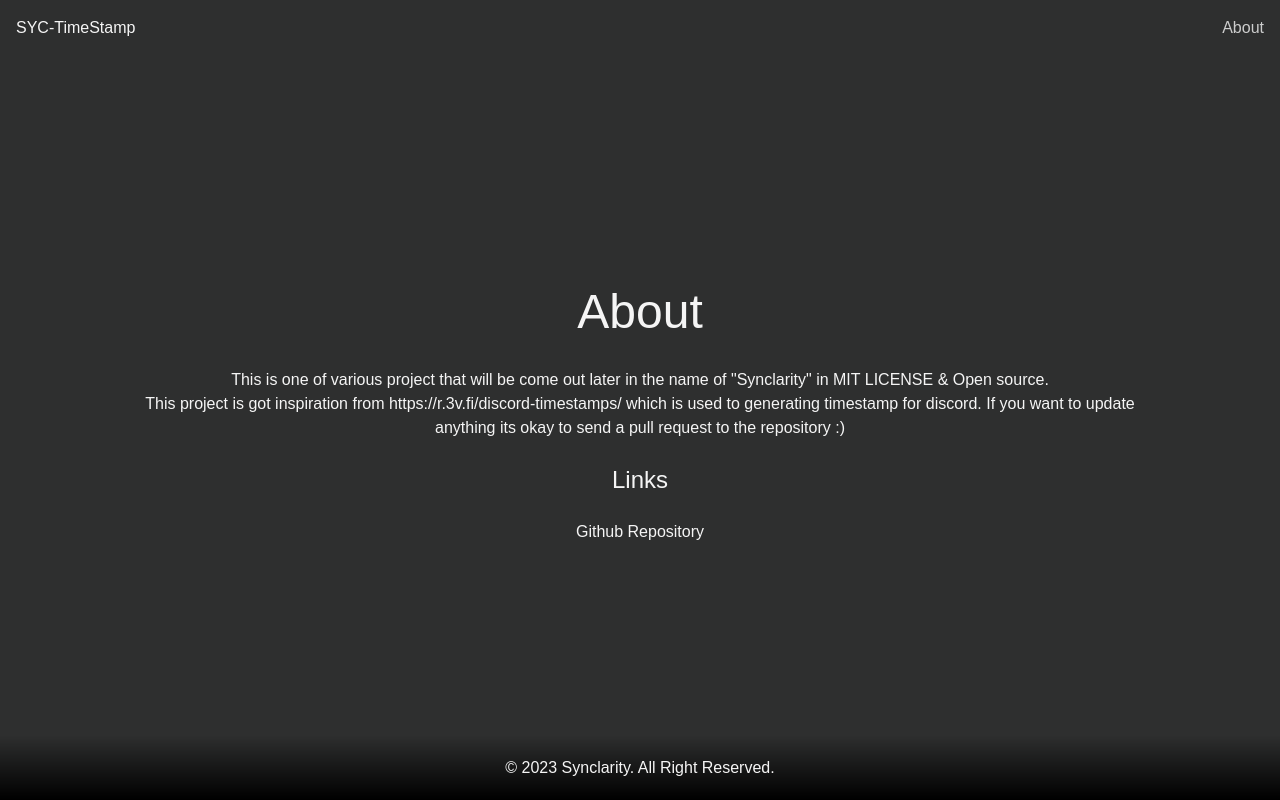
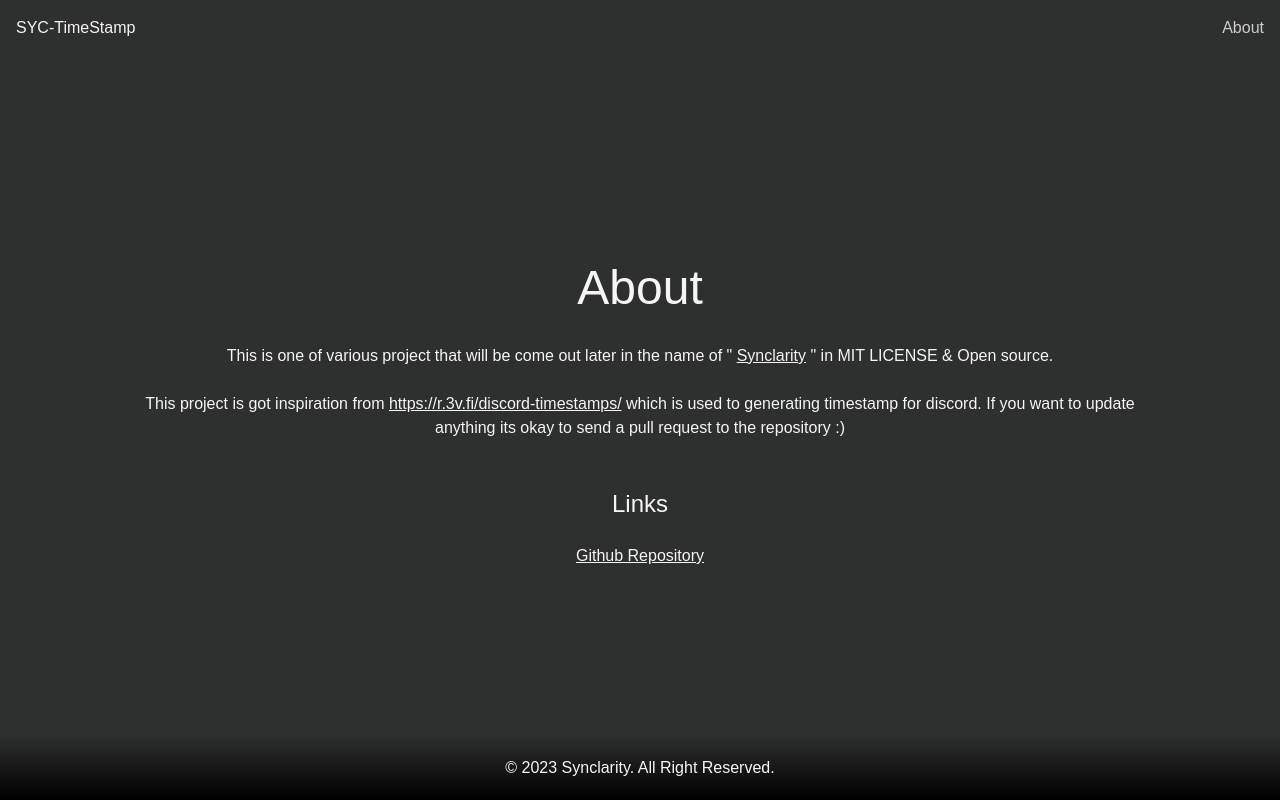
Before and after one commit to slpy-one/timestamp-sveltekit, a SvelteKit app: page /about in a window 1280 px wide. Built offline with nearby package versions, Linux system fonts and the light colour scheme; a web font is replaced by a local one.

Commit message:
chore<pages>: prettify

```diff
--- a/src/routes/+layout.svelte
+++ b/src/routes/+layout.svelte
@@ -17,8 +17,7 @@
 		<p>
 			&copy; 2023
 			<!-- <a href="https://suphakit.net" target="_blank" class={TW_CLASS.link}> Suphakit P. </a> -->
-			Synclarity.
-			All Right Reserved.
+			Synclarity. All Right Reserved.
 		</p>
 	</footer>
 </div>
--- a/src/routes/about/+page.svelte
+++ b/src/routes/about/+page.svelte
@@ -7,25 +7,35 @@
 		<div>
 			<h1 class={`${TW_CLASS.heading.xxxl} !text-5xl`}>About</h1>
 			<p>
-				This is one of various project that will be come out later in the name of "<a
+				This is one of various project that will be come out later in the name of "
+				<a
 					href="https://github.com/Synclarity"
-					target="_blank">Synclarity</a
-				>" in MIT LICENSE & Open source.
+					target="_blank"
+					class={TW_CLASS.link}>Synclarity
+				</a>
+				" in MIT LICENSE & Open source.
 			</p>
+			<br />
 			<p>
-				This project is got inspiration from <a
+				This project is got inspiration from
+				<a
 					href="https://r.3v.fi/discord-timestamps/"
-					target="_blank">https://r.3v.fi/discord-timestamps/</a
-				> which is used to generating timestamp for discord.
-        If you want to update anything its okay to send a pull request to the repository :)
+					target="_blank"
+					class={TW_CLASS.link}>https://r.3v.fi/discord-timestamps/</a>
+					which is used to generating timestamp for discord. If you want to update anything its okay
+				to send a pull request to the repository :)
 			</p>
 
+			<br />
+
 			<div>
-        <h3 class={`${TW_CLASS.heading.xxl}`}>
-          Links
-        </h3>
+				<h3 class={`${TW_CLASS.heading.xxl}`}>Links</h3>
 				<div>
-          <a href="https://github.com/Synclarity/synclarity-timestamp">
+					<a
+						href="https://github.com/Synclarity/synclarity-timestamp"
+						target="_blank"
+						class={TW_CLASS.link}
+					>
 						Github Repository
 					</a>
 				</div>
```
Lines whose indentation alone changed are shown as unchanged.
